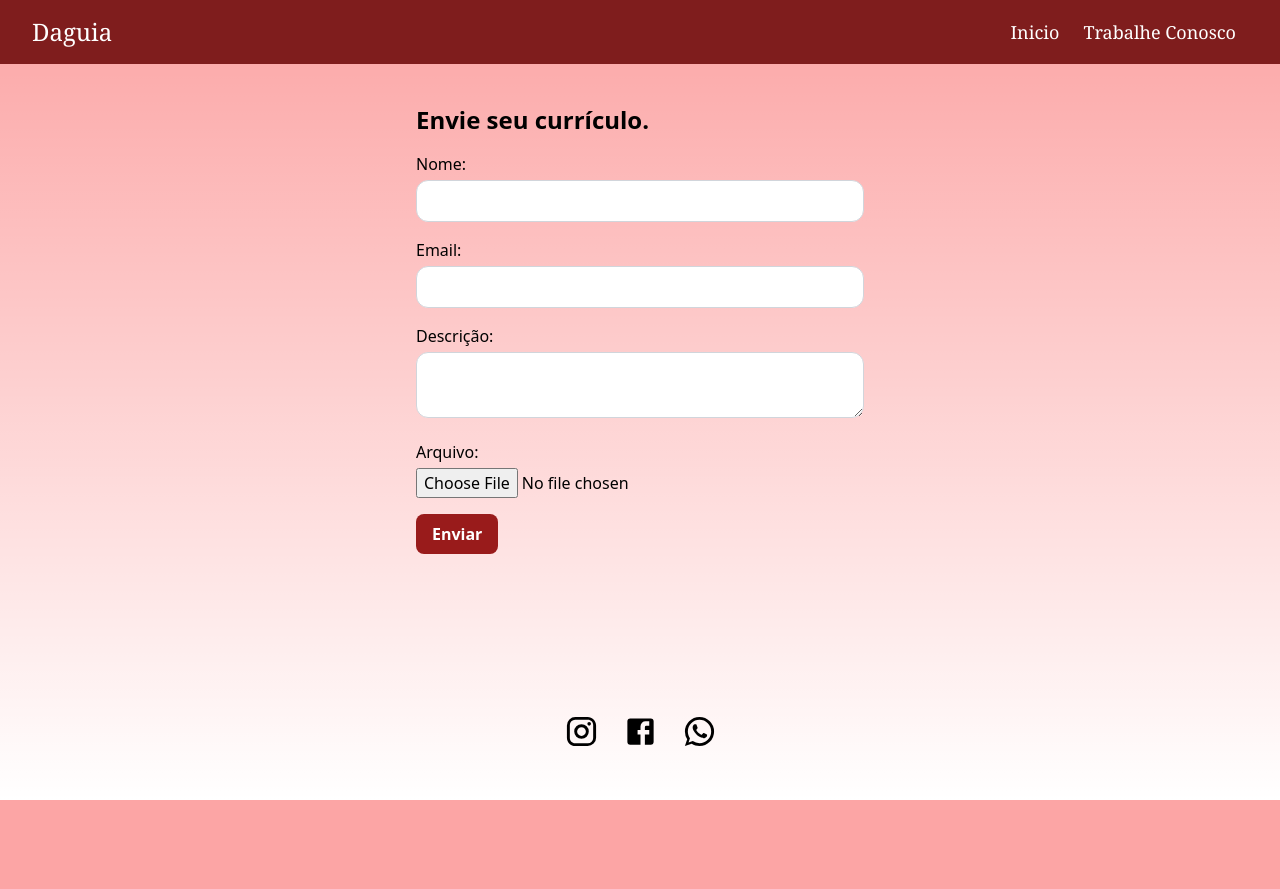
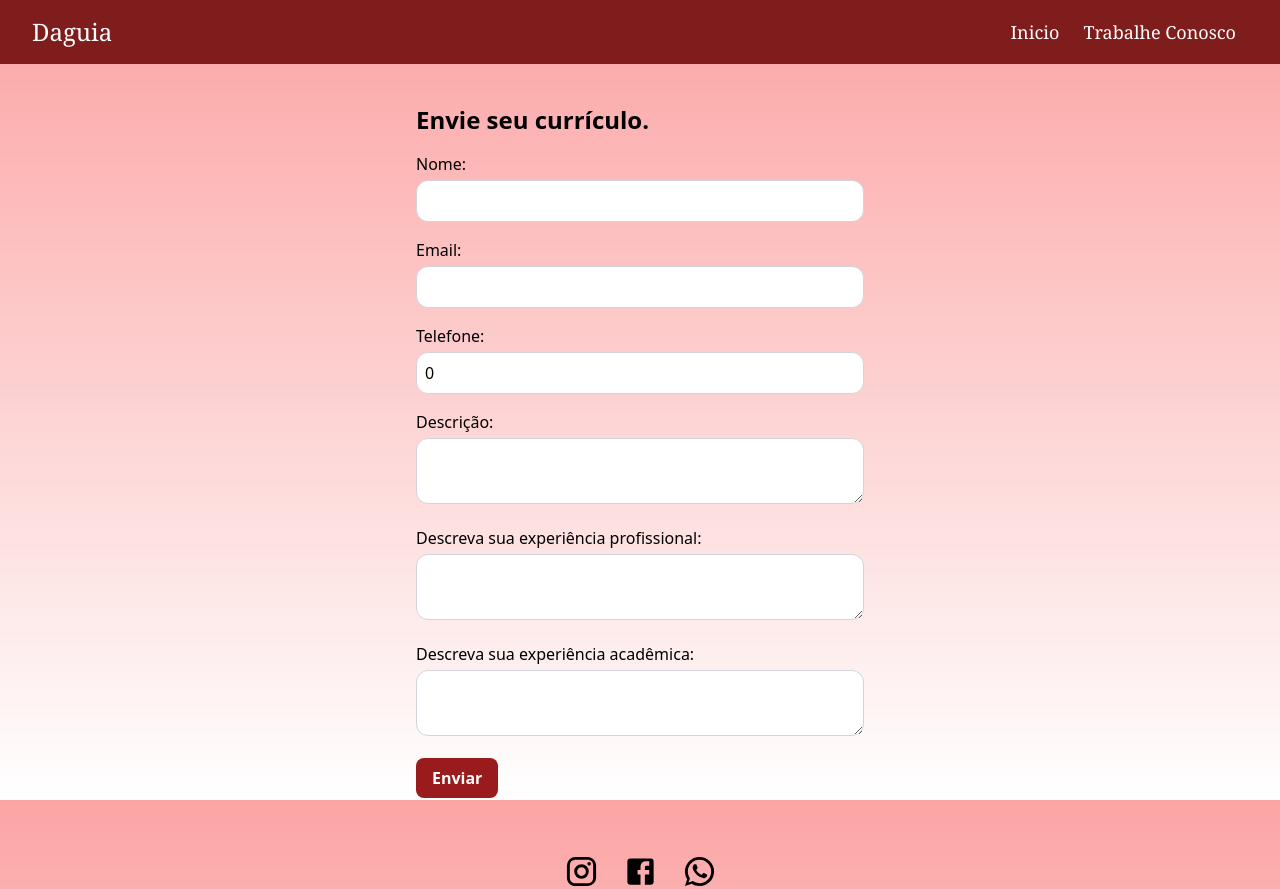
Before and after one commit to Jao-Rocha/daguia-restaurante, a Next.js app in the folder Desktop/projeto-restauranteDaguia/restaurante-daguia/: page /job in a window 1280 px wide. Before the commit the page ends 800 px from the top, so only its background shows below. Built offline with nearby package versions, Linux system fonts and the light colour scheme; no server answers.

Commit message:
terminado envio de curriculo

```diff
--- a/Desktop/projeto-restauranteDaguia/restaurante-daguia/package.json
+++ b/Desktop/projeto-restauranteDaguia/restaurante-daguia/package.json
@@ -28,6 +28,7 @@
     "react-dom": "18.2.0",
     "react-responsive": "^9.0.2",
     "react-swipeable-views": "^0.14.0",
+    "react-toastify": "^9.1.3",
     "tailwindcss": "3.3.1"
   },
   "description": "This is a [Next.js](https://nextjs.org/) project bootstrapped with [`create-next-app`](https://github.com/vercel/next.js/tree/canary/packages/create-next-app).",
--- a/Desktop/projeto-restauranteDaguia/restaurante-daguia/src/components/ContactForm.jsx
+++ b/Desktop/projeto-restauranteDaguia/restaurante-daguia/src/components/ContactForm.jsx
@@ -1,48 +1,68 @@
 import { useState } from 'react'
 import emailjs from 'emailjs-com'
+import { ToastContainer, toast } from 'react-toastify'
+import 'react-toastify/dist/ReactToastify.css'
+
+const userId = process.env.NEXT_PUBLIC_USER_ID
+const templateId = process.env.NEXT_PUBLIC_TEMPLATE_ID
+const serviceId = process.env.NEXT_PUBLIC_SERVICE_ID
 
 const ContactForm = () => {
   const [name, setName] = useState('')
   const [email, setEmail] = useState('')
+  const [phoneNumber, setPhoneNumber] = useState(0)
   const [description, setDescription] = useState('')
-  const [file, setFile] = useState(null)
+  const [workExperience, setWorkExperience] = useState('')
+  const [academicExperience, setAcademicExperience] = useState('')
 
   const handleSubmit = e => {
     e.preventDefault()
 
     // Configurar o serviço de email
-    emailjs.init('yt40IMG_nifxO4bv_')
+    emailjs.init(userId)
 
     // Configurar o template do email
     const templateParams = {
       from_name: name,
       from_email: email,
-      message: description,
-      file: file
+      phoneNumber: phoneNumber,
+      description: description,
+      workExperience: workExperience,
+      academicExperience: academicExperience
     }
 
     // Enviar o email
-    if (name != '' && email != '' && description != '') {
+    if (
+      name != '' &&
+      email != '' &&
+      phoneNumber != 0 &&
+      description != '' &&
+      workExperience != '' &&
+      academicExperience != ''
+    ) {
       emailjs
-        .send('gmailDaguia', 'template_ev9te19', templateParams)
+        .send(serviceId, templateId, templateParams)
         .then(response => {
           console.log(
             'Email enviado com sucesso!',
             response.status,
             response.text
           )
-          alert('Enviado com sucesso!')
+          toast.success('Enviado com sucesso!')
         })
         .catch(error => {
           console.error('Ocorreu um erro ao enviar o email:', error)
         })
     } else {
-      alert('Erro ao enviar , tente novamente!')
+      toast.error('Erro ao enviar , tente novamente!')
     }
     //reset
     setName('')
     setEmail('')
     setDescription('')
+    setPhoneNumber(0)
+    setWorkExperience('')
+    setAcademicExperience('')
   }
 
   return (
@@ -74,6 +94,18 @@ const ContactForm = () => {
           />
         </div>
         <div>
+          <label htmlFor="phoneNumber" className="block mb-1">
+            Telefone:
+          </label>
+          <input
+            className="w-full border border-gray-300 rounded-xl p-2"
+            type="number"
+            id="phoneNumber"
+            value={phoneNumber}
+            onChange={e => setPhoneNumber(e.target.value)}
+          />
+        </div>
+        <div>
           <label htmlFor="description" className="block mb-1">
             Descrição:
           </label>
@@ -85,21 +117,35 @@ const ContactForm = () => {
           ></textarea>
         </div>
         <div>
-          <label htmlFor="file" className="block mb-1">
-            Arquivo:
+          <label htmlFor="workExperience" className="block mb-1">
+            Descreva sua experiência profissional:
           </label>
-          <input
-            type="file"
-            id="file"
-            onChange={e => setFile(e.target.files[0])}
-          />
+          <textarea
+            className="w-full border border-gray-300 rounded-xl p-2"
+            id="workExperience"
+            value={workExperience}
+            onChange={e => setWorkExperience(e.target.value)}
+          ></textarea>
         </div>
+        <div>
+          <label htmlFor="academicExperience" className="block mb-1">
+            Descreva sua experiência acadêmica:
+          </label>
+          <textarea
+            className="w-full border border-gray-300 rounded-xl p-2"
+            id="academicExperience"
+            value={academicExperience}
+            onChange={e => setAcademicExperience(e.target.value)}
+          ></textarea>
+        </div>
+
         <button
           type="submit"
           className="bg-red-800 hover:bg-red-700 text-white font-bold py-2 px-4 rounded-lg ease-in duration-300"
         >
           Enviar
         </button>
+        <ToastContainer />
       </form>
     </div>
   )
--- a/Desktop/projeto-restauranteDaguia/restaurante-daguia/src/pages/job.jsx
+++ b/Desktop/projeto-restauranteDaguia/restaurante-daguia/src/pages/job.jsx
@@ -15,7 +15,7 @@ export default function Job() {
       <div className="mt-10 mx-2">
         <ContactForm />
       </div>
-      <div className="mt-40">
+      <div className="mt-14">
         <Icons />
       </div>
     </section>
```
Also changed, not shown: 1 other file (tests, documents, lock files or other folders).
